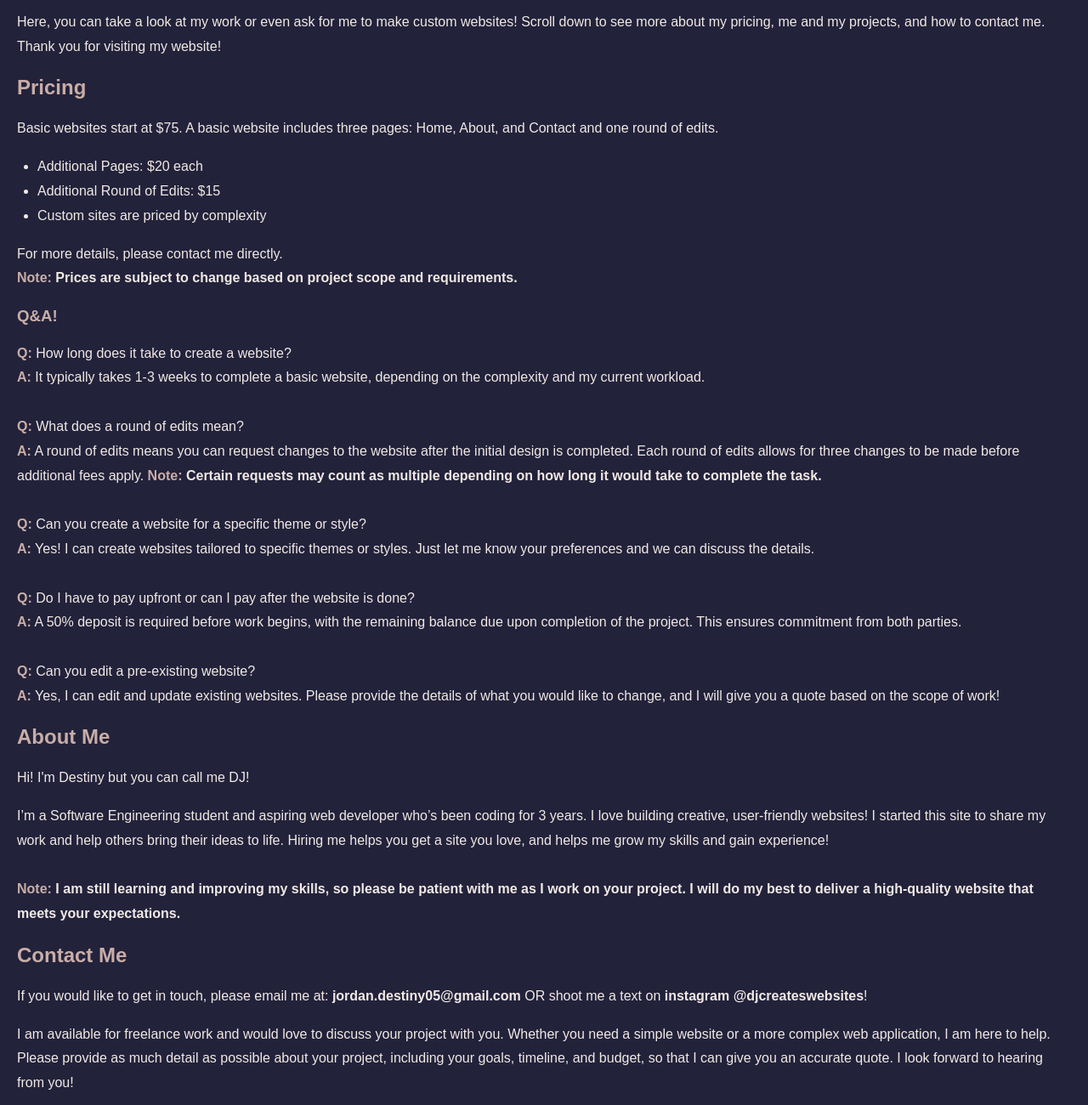
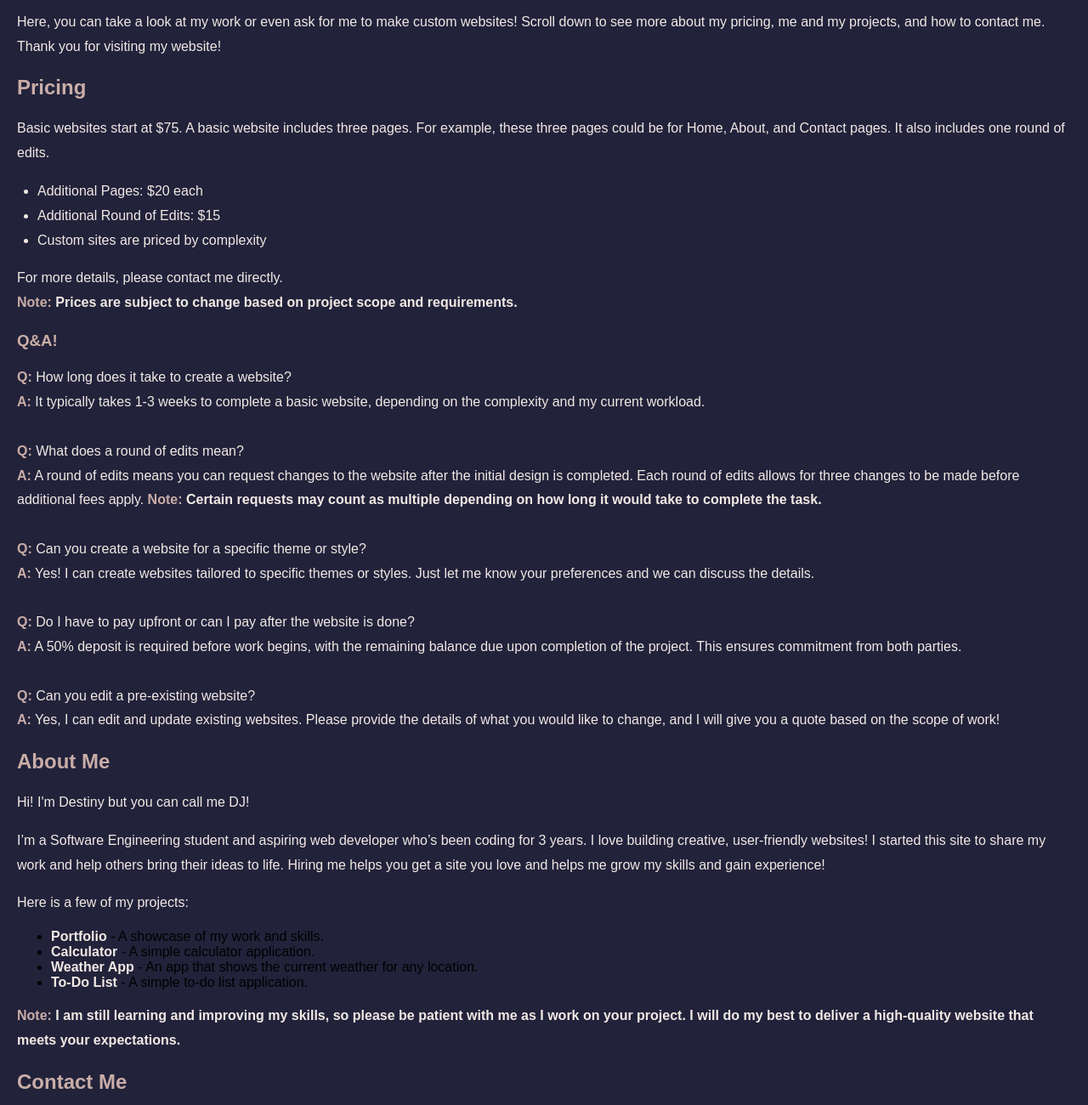
Before and after one commit to i-am-djordan/DJ-Creates, a plain HTML site: page index.html in a window 1280 px wide. Shown: the part 380-1680 px from the top of the page at 85% size. Drawn offline with Linux system fonts and the light colour scheme.

Commit message:
Update index.html and style.css: enhance pricing description, add project showcase, and improve footer styling

```diff
--- a/index.html
+++ b/index.html
@@ -34,7 +34,7 @@
             <h2>Pricing</h2>
             <p>
                 Basic websites start at $75.
-                A basic website includes three pages: Home, About, and Contact and one round of edits.
+                A basic website includes three pages. For example, these three pages could be for Home, About, and Contact pages. It also includes one round of edits.
             </p>
             <ul class="pricing-list">
                 <li>Additional Pages: $20 each</li>
@@ -71,9 +71,18 @@
             <p>Hi! I'm Destiny but you can call me DJ!</p>
             <p>I’m a Software Engineering student and aspiring web developer who’s been coding for 3 years.
                I love building creative, user-friendly websites! I started this site to share my work and help others bring their ideas to life.
-               Hiring me helps you get a site you love, and helps me grow my skills and gain experience!
-                <br>
-                <br>
+               Hiring me helps you get a site you love and helps me grow my skills and gain experience!
+            </p>
+            <p>
+                Here is a few of my projects:
+            </p>
+            <ul class="project-list">
+                <li><a href="https://djcreateswebsites.github.io/Portfolio/" target="_blank">Portfolio</a> - A showcase of my work and skills.</li>
+                <li><a href="https://djcreateswebsites.github.io/Calculator/" target="_blank">Calculator</a> - A simple calculator application.</li>
+                <li><a href="https://djcreateswebsites.github.io/Weather-App/" target="_blank">Weather App</a> - An app that shows the current weather for any location.</li>
+                <li><a href="https://djcreateswebsites.github.io/To-Do-List/" target="_blank">To-Do List</a> - A simple to-do list application.</li>
+            </ul>
+            <p>
                 <strong><span style="color: #c9ada7;">Note:</span> I am still learning and improving my skills, so please be patient with me as I work on your project. I will do my best to deliver a high-quality website that meets your expectations.</strong>
             </p>
         </section>
@@ -92,6 +101,8 @@
     <footer>
         <p>&copy; 2025 DJ Creates. All rights reserved.</p>
         <a href="#">Back to Top</a>
+        <br>
+        <br>
     </footer>
 </body>
 </html>
--- a/style.css
+++ b/style.css
@@ -101,6 +101,8 @@ a:hover {
     line-height: 1.8;
 }
 
+
+
 footer {
     background-color: #4a4e69;
     border: black 2px solid;
```
